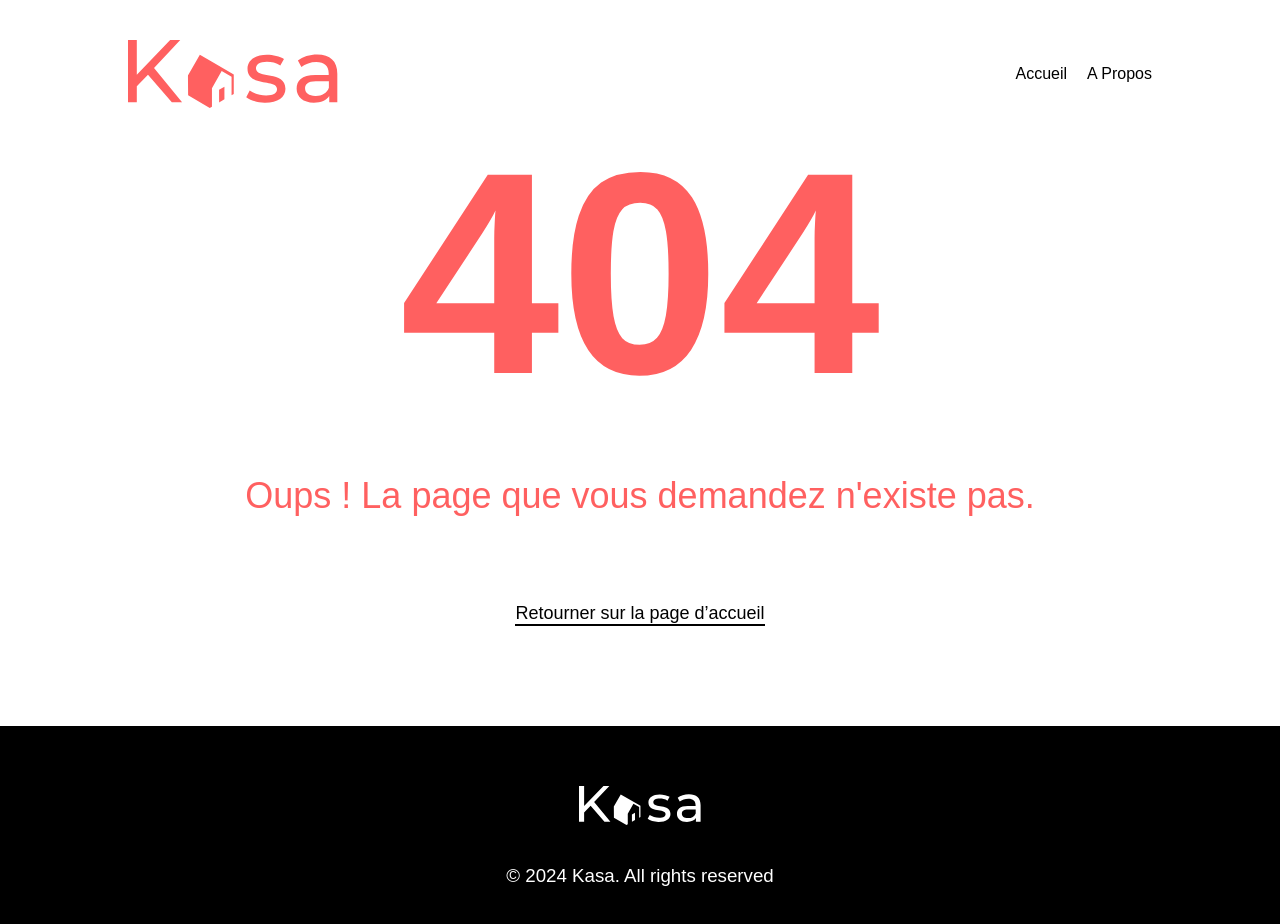
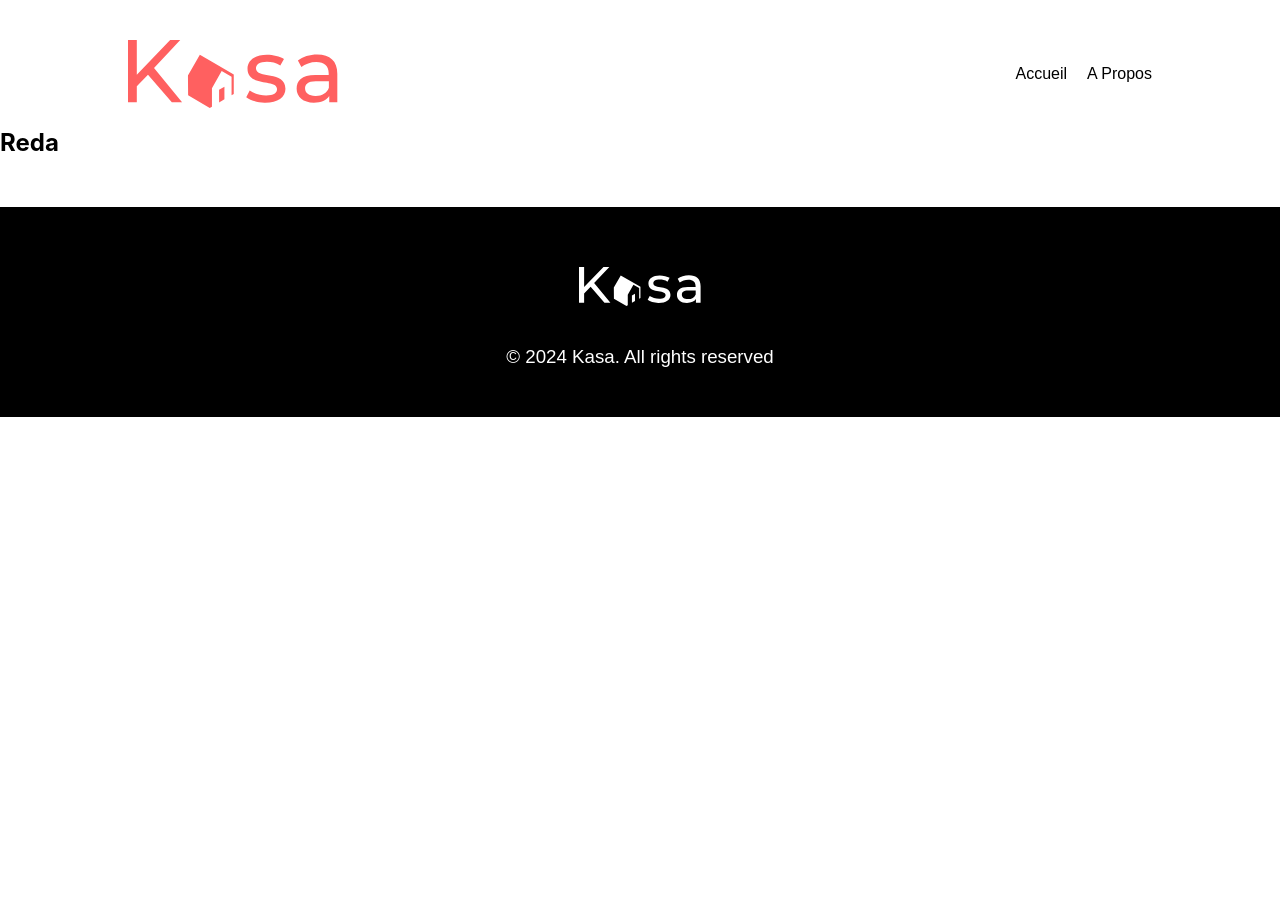
Before and after one commit to redaelhoumadi/Kasa, a React (Create React App) app: page /logement/1 in a window 1280 px wide. Before the commit this address had no page. Shown: the top 924 px of the page. After the commit the page ends 800 px from the top, so only its background shows below. Built offline with nearby package versions, Linux system fonts and the light colour scheme.

Commit message:
add page logement

```diff
--- a/src/components/Card.jsx
+++ b/src/components/Card.jsx
@@ -1,12 +1,13 @@
-import '../styles/Annonces.scss'
+import '../styles/Annonces.scss';
+import { Link } from 'react-router-dom';
 
 function Card(props) {
     return (
-        <a href={`/logement/${props.id}`}>
-                <img src={props.cover} alt={props.title}></img>
-                <h2 >{props.title}</h2>
-                </a>
-    )
+        <Link to={`/logement/${props.id}`}>
+            <img src={props.cover} alt={props.title} />
+            <h2>{props.title}</h2>
+        </Link>
+    );
 }
 
-export default Card
+export default Card;
--- a/src/index.js
+++ b/src/index.js
@@ -8,6 +8,7 @@ import reportWebVitals from './reportWebVitals';
 import Header from './components/Header';
 import Footer from './components/Footer';
 import Erreur from './pages/Error'
+import Logements from './pages/Logement';
 
 const root = ReactDOM.createRoot(document.getElementById('root'));
 root.render(
@@ -17,7 +18,7 @@ root.render(
             <Routes>
                 <Route path="/" element={<App />} />
                 <Route path="/About" element={<About />} />
-
+                <Route path="/logement/:id" element={<Logements />} />
                 <Route path="*" element={<Erreur />} />
             </Routes>
             <Footer />
--- /dev/null
+++ b/src/pages/Logement.jsx
@@ -0,0 +1,9 @@
+
+
+function Logements(){
+    return (
+        <h2>Reda</h2>
+    )
+}
+
+export default Logements
```
